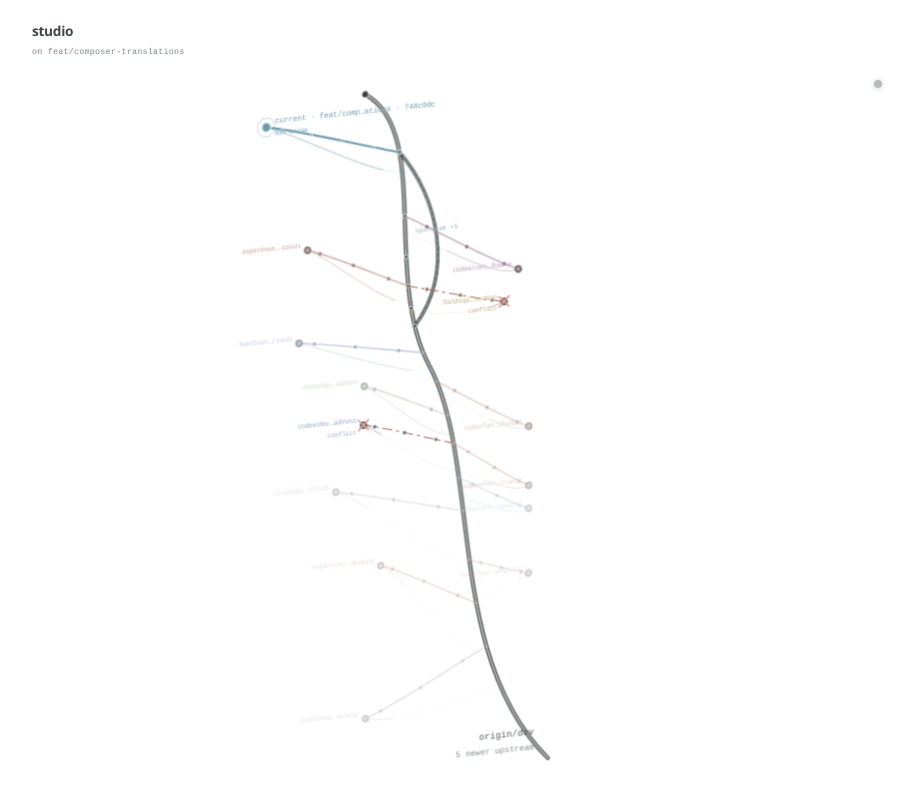
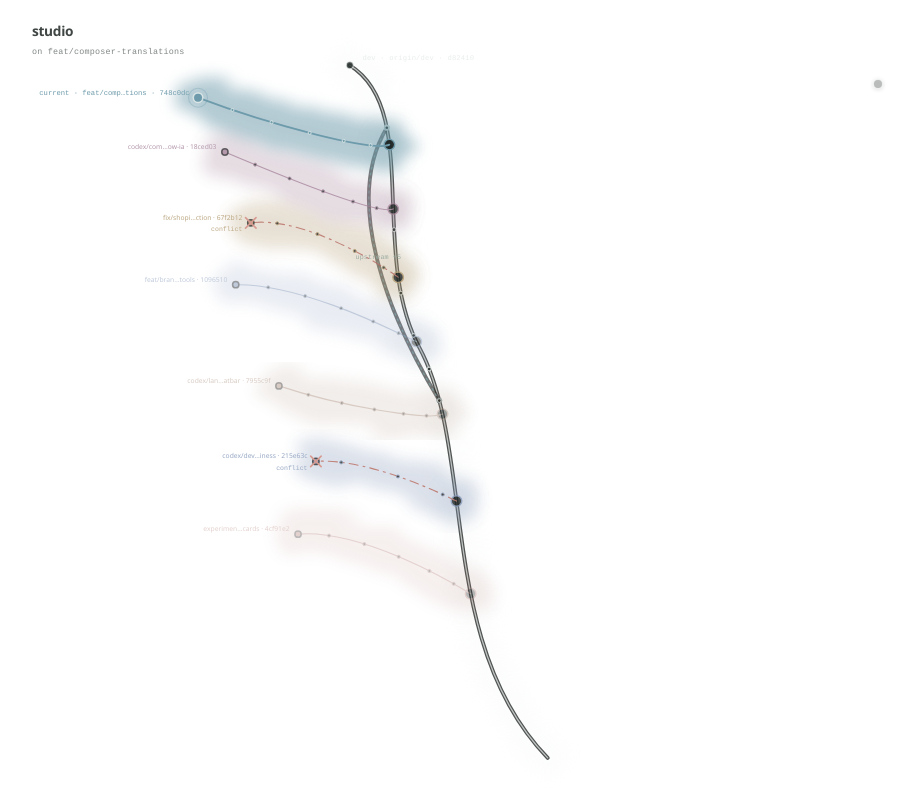
Before and after one commit to theShyamsindhia/branch-organism, a React (Vite) app: page / in a window 1280 px wide. Shown: the whole page, without its empty margins (366-1280 px from the left). Built offline with nearby package versions, Linux system fonts and the light colour scheme.

Commit message:
Match the sparse topology concept

```diff
--- a/package.json
+++ b/package.json
@@ -1,7 +1,7 @@
 {
   "name": "branch-organism",
   "private": true,
-  "version": "0.16.0",
+  "version": "0.17.0",
   "description": "A minimal living Git branch overlay.",
   "main": "electron/main.cjs",
   "scripts": {
--- a/src/App.jsx
+++ b/src/App.jsx
@@ -134,18 +134,6 @@ function rememberUpstreamMovement(state) {
   return movement
 }
 
-function mergeProgress(branch) {
-  if (branch.merged) return 1
-  if (branch.conflict) return 0.18
-
-  const state = branch.pullRequest?.mergeStateStatus
-  if (state === 'CLEAN') return 0.82
-  if (state === 'UNSTABLE') return 0.6
-  if (state === 'BLOCKED' || state === 'BEHIND') return 0.44
-  if (branch.pullRequest) return 0.36
-  return branch.behind === 0 ? 0.32 : 0.22
-}
-
 function ageOpacity(branch) {
   if (branch.isCurrent) return 1
   if (branch.conflict) return 0.86
@@ -169,24 +157,41 @@ function prSummary(branch) {
   return `PR #${branch.pullRequest.number} · ${state}`
 }
 
+function selectRestingBranches(branches, currentOnSpine, limit = 7) {
+  return branches
+    .filter((branch) => !branch.isBase && !(branch.isCurrent && currentOnSpine))
+    .map((branch, sourceIndex) => ({
+      branch,
+      sourceIndex,
+      score: (branch.isCurrent ? 10000 : 0)
+        + (branch.conflict ? 5000 : 0)
+        + (branch.ahead > 0 ? 2000 + Math.min(branch.ahead, 100) * 10 : 0)
+        + (branch.pullRequest?.state === 'OPEN' ? 500 : 0)
+        - sourceIndex,
+    }))
+    .sort((left, right) => right.score - left.score)
+    .slice(0, limit)
+    .map(({ branch }) => branch)
+    .sort((left, right) => (left.baseDistance || 0) - (right.baseDistance || 0))
+}
+
 function branchGeometry(branch, index, spinePosition) {
   const hash = hashName(branch.name)
   const { x: startX, y: startY } = pointOnSpine(spinePosition)
-  const direction = startX > 442 ? -1 : (index % 2 === 0 ? -1 : 1)
-  const requestedLength = branch.ahead > 0 ? 54 + Math.sqrt(branch.ahead) * 22 : 16
-  const availableLength = direction < 0 ? startX - 48 : 500 - startX
-  const length = Math.max(branch.ahead > 0 ? 30 : 14, Math.min(requestedLength, availableLength))
-  const angleMagnitude = 12 + ((hash >>> 3) % 23)
-  const angleDirection = index % 2 === 0 ? -1 : 1
-  const angledRise = Math.tan(angleMagnitude * Math.PI / 180) * Math.min(length, 100)
-  const tipX = clamp(startX + direction * length, 38, 504)
-  const tipY = clamp(startY + angleDirection * angledRise, 84, 688)
+  const requestedLength = branch.ahead > 0 ? 92 + Math.sqrt(branch.ahead) * 24 : 68
+  const availableLength = startX - 54
+  const length = Math.max(62, Math.min(requestedLength, availableLength))
+  const angleMagnitude = 12 + ((hash >>> 3) % 10) + (index % 4) * 4
+  const angledRise = Math.tan(angleMagnitude * Math.PI / 180) * Math.min(length, 116)
+  const tipX = clamp(startX - length, 42, 482)
+  const tipY = clamp(startY - angledRise, 82, 684)
   const rise = tipY - startY
-  const checkpoint = pointOnSpine(spinePosition + Math.min(0.025 + branch.behind * 0.002, 0.065))
+  const bow = 10 + ((hash >>> 7) % 9)
+  const bowDirection = (hash >>> 2) % 2 === 0 ? -1 : 1
   const curve = [
     { x: startX, y: startY },
-    { x: startX + direction * length * 0.3, y: startY + rise * 0.3 },
-    { x: tipX - direction * length * 0.25, y: tipY - rise * 0.18 },
+    { x: startX - length * 0.08, y: startY + rise * 0.02 + bowDirection * bow * 0.45 },
+    { x: tipX + length * 0.38, y: tipY - rise * 0.18 + bowDirection * bow },
     { x: tipX, y: tipY },
   ]
   const stem = [
@@ -195,34 +200,25 @@ function branchGeometry(branch, index, spinePosition) {
     `${curve[2].x.toFixed(1)} ${curve[2].y.toFixed(1)},`,
     `${tipX.toFixed(1)} ${tipY.toFixed(1)}`,
   ].join(' ')
-  const ghost = [
-    `M ${tipX.toFixed(1)} ${tipY.toFixed(1)}`,
-    `C ${(tipX - direction * length * 0.22).toFixed(1)} ${(tipY + 9).toFixed(1)},`,
-    `${(checkpoint.x + direction * 22).toFixed(1)} ${(checkpoint.y + 4).toFixed(1)},`,
-    `${checkpoint.x.toFixed(1)} ${checkpoint.y.toFixed(1)}`,
-  ].join(' ')
 
-  return { checkpoint, curve, direction, ghost, hash, startX, startY, stem, tipX, tipY }
+  return { curve, hash, startX, startY, stem, tipX, tipY }
 }
 
 function TreeBranch({ branch, currentTick, index, spinePosition }) {
   const geometry = branchGeometry(branch, index, spinePosition)
-  const { checkpoint, curve, direction, ghost, hash, stem, tipX, tipY } = geometry
+  const { curve, hash, startX, startY, stem, tipX, tipY } = geometry
   const color = PALETTE[hash % PALETTE.length]
   const opacity = ageOpacity(branch)
-  const progress = mergeProgress(branch)
-  const commits = (branch.commits || []).slice(0, branch.isCurrent ? 4 : 3).reverse()
-  const statusLabel = branch.conflict
-    ? 'conflict'
-    : branch.isCurrent ? `${Math.round(progress * 100)}% merge` : null
-  const labelX = branch.isCurrent && direction < 0 ? tipX + 9 : tipX - 7
-  const labelAnchor = branch.isCurrent && direction < 0 ? 'start' : 'end'
+  const commits = (branch.commits || []).slice(0, 5).reverse()
+  const statusLabel = branch.conflict ? 'conflict' : null
+  const labelX = tipX - 8
+  const labelAnchor = 'end'
   const cardX = tipX < 250 ? clamp(tipX + 12, 12, 306) : clamp(tipX - 206, 12, 306)
   const cardY = clamp(tipY - 64, 12, 616)
   const currentLabel = branch.sha
-    ? `current · ${trimName(branch.name, 16)} · ${branch.sha}`
+    ? `current · ${trimName(branch.name, 15)} · ${branch.sha}`
     : `current · ${trimName(branch.name, 20)}`
-  const showRestingLabel = branch.isCurrent || branch.conflict || branch.ahead > 0
+  const restingLabel = `${trimName(branch.name, 15)} · ${branch.sha || 'unknown'}`
 
   return (
     <g
@@ -230,9 +226,11 @@ function TreeBranch({ branch, currentTick, index, spinePosition }) {
       style={{ '--branch-color': color, '--branch-opacity': opacity }}
     >
       <path className="branch-hit-area" d={stem} />
-      <path className="merge-path" d={ghost} pathLength="1" />
-      <path className="merge-progress" d={ghost} pathLength="1" style={{ '--merge-progress': progress }} />
-      <circle className="merge-checkpoint" cx={checkpoint.x} cy={checkpoint.y} r="2" />
+      <path className="branch-aura" d={stem} />
+      <circle className="branch-junction-aura" cx={startX} cy={startY} r="9" />
+      <circle className="branch-junction-ring" cx={startX} cy={startY} r="5">
+        <title>merge base · {branch.mergeBaseSha || 'unknown'}</title>
+      </circle>
       <path className="branch-stem" d={stem} />
       {commits.map((commit, commitIndex) => {
         const ratio = commits.length === 1 ? 0.72 : 0.2 + (commitIndex / (commits.length - 1)) * 0.65
@@ -250,11 +248,9 @@ function TreeBranch({ branch, currentTick, index, spinePosition }) {
       {branch.conflict && (
         <path className="conflict-mark" d={`M ${tipX - 5} ${tipY - 5} l 10 10 M ${tipX + 5} ${tipY - 5} l -10 10`} />
       )}
-      {showRestingLabel && (
-        <text className={branch.isCurrent ? 'current-label' : 'branch-label__name'} x={labelX} y={tipY - 3} textAnchor={labelAnchor}>
-          {branch.isCurrent ? currentLabel : trimName(branch.name, 17)}
-        </text>
-      )}
+      <text className={branch.isCurrent ? 'current-label' : 'branch-label__name'} x={labelX} y={tipY - 3} textAnchor={labelAnchor}>
+        {branch.isCurrent ? currentLabel : restingLabel}
+      </text>
       {statusLabel && (
         <text className="branch-label__progress" x={labelX} y={tipY + 8} textAnchor={labelAnchor}>{statusLabel}</text>
       )}
@@ -288,7 +284,7 @@ function GitTree({ state, currentTick, upstreamMovement }) {
     && Boolean(state.remote?.base?.remoteRef)
     && baseAhead === 0
     && baseIncoming === 0
-  const branches = visibleBranches.filter((branch) => !branch.isBase && !(branch.isCurrent && currentOnSpine))
+  const branches = selectRestingBranches(visibleBranches, currentOnSpine)
   const branchDistances = branches
     .map((branch) => branch.baseDistance)
     .filter((distance) => Number.isFinite(distance) && distance >= 0)
@@ -298,9 +294,9 @@ function GitTree({ state, currentTick, upstreamMovement }) {
     return 0.15 + ratio * 0.7
   }
   const basePointAt = (distance) => pointOnSpine(spinePositionAtDistance(distance))
-  const branchSpinePosition = (branch, index) => spinePositionAtDistance(
-    Number.isFinite(branch.baseDistance) ? branch.baseDistance : index + 1,
-  )
+  const branchSpinePosition = (_branch, index) => branches.length === 1
+    ? 0.42
+    : 0.18 + (index / (branches.length - 1)) * 0.62
   const exactBaseIndex = baseCommits.findIndex((commit) => commit.sha === baseBranch?.sha)
   const currentBaseDistance = baseIsCurrent
     ? (exactBaseIndex >= 0 ? exactBaseIndex : baseIncoming)
@@ -332,6 +328,13 @@ function GitTree({ state, currentTick, upstreamMovement }) {
 
   return (
     <svg className="git-tree" viewBox="0 0 520 760" role="img" aria-label={`Git tree for ${state.repoName}`}>
+      <defs>
+        <filter id="organism-mist" x="-45%" y="-80%" width="190%" height="260%" colorInterpolationFilters="sRGB">
+          <feTurbulence type="fractalNoise" baseFrequency="0.018 0.075" numOctaves="2" seed="17" result="noise" />
+          <feDisplacementMap in="SourceGraphic" in2="noise" scale="24" xChannelSelector="R" yChannelSelector="G" result="distorted" />
+          <feGaussianBlur in="distorted" stdDeviation="7" />
+        </filter>
+      </defs>
       <g className="tree-heading">
         <text x="30" y="34" className="repo-name">{state.repoName}</text>
         <text x="30" y="51" className="repo-current">on {trimName(state.current, 34)}</text>
@@ -339,6 +342,7 @@ function GitTree({ state, currentTick, upstreamMovement }) {
 
       <g className="organism-growth">
         <g className={`base-spine ${currentOnSpine ? 'base-spine--current' : ''} ${currentOnSpine && currentTick ? 'is-tick' : ''}`}>
+          <path className="base-spine__aura" d={SPINE_PATH} />
           <path className="base-spine__underlay" d={SPINE_PATH} />
           <path className="base-spine__line" d={SPINE_PATH} />
           {rememberedIncoming > 0 && (
@@ -358,14 +362,6 @@ function GitTree({ state, currentTick, upstreamMovement }) {
               </text>
             </g>
           )}
-          {branches.map((branch, index) => {
-            const point = pointOnSpine(branchSpinePosition(branch, index))
-            return (
-              <circle className="branch-junction" cx={point.x} cy={point.y} key={branch.name} r="1.35">
-                <title>merge base · {branch.mergeBaseSha || 'unknown'}</title>
-              </circle>
-            )
-          })}
           {baseCommits.map((commit, commitIndex) => {
             const { x, y } = basePointAt(commitIndex)
             return (
@@ -393,22 +389,13 @@ function GitTree({ state, currentTick, upstreamMovement }) {
                 y={currentBasePoint.y + 2.5}
               >
                 {baseFullySynced
-                  ? `current · ${trimName(state.current, 18)} = ${state.base} = ${base} · ${currentBranch?.sha || baseBranch?.sha || 'unknown'}`
+                  ? `current · ${trimName(state.current, 18)} · ${currentBranch?.sha || baseBranch?.sha || 'unknown'}`
                   : `current · ${trimName(state.current, 22)} · ${currentBranch?.sha || baseBranch?.sha || 'unknown'}`}
               </text>
             </g>
           )}
           <circle className="spine-root" cx="332" cy="62" r="3.3" />
-          {!baseFullySynced && (
-            <>
-              <text x="506" y="696" textAnchor="end" className="base-label">{base}</text>
-              <text x="506" y="710" textAnchor="end" className="base-state">
-                {baseIncoming > 0
-                  ? `${baseIncoming} newer upstream`
-                  : baseAhead > 0 ? `${baseAhead} local commits` : 'synced'}
-              </text>
-            </>
-          )}
+          <text x="344" y="57" textAnchor="start" className="base-label">{state.base} · {base} · {state.remote?.base?.remoteSha || baseBranch?.sha || 'unknown'}</text>
         </g>
 
         {branches.map((branch, index) => (
--- a/src/styles.css
+++ b/src/styles.css
@@ -89,19 +89,15 @@ body {
   width: 100%;
   height: 100dvh;
   overflow: visible;
-  perspective: 1100px;
 }
 
 .git-tree text {
-  filter: drop-shadow(0 1px 0.8px rgba(248, 251, 249, 0.58));
+  filter: drop-shadow(0 0.5px 0.5px rgba(248, 251, 249, 0.24));
 }
 
 .organism-growth {
   transform-box: view-box;
   transform-origin: 520px 720px;
-  transform-style: preserve-3d;
-  animation: organism-swivel 48s ease-in-out infinite alternate;
-  will-change: transform;
 }
 
 .repo-name {
@@ -127,8 +123,7 @@ body {
 }
 
 .branch-stem,
-.merge-path,
-.merge-progress,
+.branch-aura,
 .conflict-mark,
 .base-spine path {
   fill: none;
@@ -145,10 +140,6 @@ body {
   opacity: 1;
 }
 
-.organism-growth:has(.tree-branch:hover) {
-  animation-play-state: paused;
-}
-
 .branch-hit-area {
   fill: none;
   stroke: transparent;
@@ -159,8 +150,28 @@ body {
 
 .branch-stem {
   stroke: var(--branch-color);
-  stroke-width: 1.35;
+  stroke-width: 1.15;
   transition: stroke-width 120ms ease, opacity 120ms ease;
+}
+
+.branch-aura {
+  stroke: var(--branch-color);
+  stroke-width: 44;
+  opacity: 0.34;
+  filter: url(#organism-mist);
+}
+
+.branch-junction-aura {
+  fill: var(--branch-color);
+  opacity: 0.38;
+  filter: blur(12px);
+}
+
+.branch-junction-ring {
+  fill: rgba(26, 31, 30, 0.92);
+  stroke: var(--branch-color);
+  stroke-width: 1.4;
+  vector-effect: non-scaling-stroke;
 }
 
 .branch-tip {
@@ -171,7 +182,11 @@ body {
 }
 
 .tree-branch--current .branch-stem {
-  stroke-width: 2.25;
+  stroke-width: 1.75;
+}
+
+.tree-branch--current .branch-aura {
+  opacity: 0.52;
 }
 
 .tree-branch--current .branch-tip {
@@ -219,32 +234,9 @@ body {
   stroke-width: 1.6;
 }
 
-.merge-path {
-  stroke: var(--branch-color);
-  stroke-width: 0.75;
-  stroke-dasharray: 2 5;
-  opacity: 0.16;
-}
-
-.merge-progress {
-  stroke: var(--branch-color);
-  stroke-width: 0.85;
-  stroke-dasharray: var(--merge-progress) 1;
-  opacity: 0.58;
-}
-
-.tree-branch--conflict .merge-progress {
-  stroke: #b66f65;
-}
-
-.merge-checkpoint {
-  fill: var(--branch-color);
-  opacity: 0.8;
-}
-
 .branch-label__name {
   fill: var(--branch-color);
-  font-size: 6.6px;
+  font-size: 6.4px;
   font-weight: 540;
 }
 
@@ -261,7 +253,7 @@ body {
 
 .current-label {
   fill: var(--branch-color);
-  font-size: 7.6px;
+  font-size: 6.8px;
 }
 
 .branch-hover-card {
@@ -309,14 +301,21 @@ body {
   -webkit-line-clamp: 2;
 }
 
+.base-spine .base-spine__aura {
+  stroke: rgba(223, 230, 226, 0.46);
+  stroke-width: 38;
+  opacity: 0.2;
+  filter: url(#organism-mist);
+}
+
 .base-spine .base-spine__underlay {
   stroke: rgba(16, 20, 19, 0.72);
-  stroke-width: 4.2;
+  stroke-width: 3.8;
 }
 
 .base-spine .base-spine__line {
   stroke: rgba(223, 230, 226, 0.78);
-  stroke-width: 1.45;
+  stroke-width: 1.25;
 }
 
 .upstream-ghost path {
@@ -374,7 +373,7 @@ body {
 }
 
 .base-spine--current .base-spine__line {
-  stroke-width: 2;
+  stroke-width: 1.5;
 }
 
 .base-spine .spine-current-ring {
@@ -407,8 +406,8 @@ body {
 }
 
 .is-docked-right .spine-current-label {
-  font-size: 9.5px;
-  font-weight: 620;
+  font-size: 7.2px;
+  font-weight: 560;
 }
 
 .is-docked-right .spine-current-dot {
@@ -438,18 +437,8 @@ body {
 }
 
 .base-label {
-  fill: rgba(42, 50, 48, 0.84);
-  font-size: 9px;
-}
-
-@keyframes organism-swivel {
-  from {
-    transform: perspective(1100px) rotateY(-8deg) rotateX(1.2deg) rotateZ(-0.65deg);
-  }
-
-  to {
-    transform: perspective(1100px) rotateY(8deg) rotateX(-1.2deg) rotateZ(0.65deg);
-  }
+  fill: rgba(223, 230, 226, 0.68);
+  font-size: 6.8px;
 }
 
 .tree-state {
```
Also changed, not shown: 2 other files (tests, documents, lock files or other folders).
